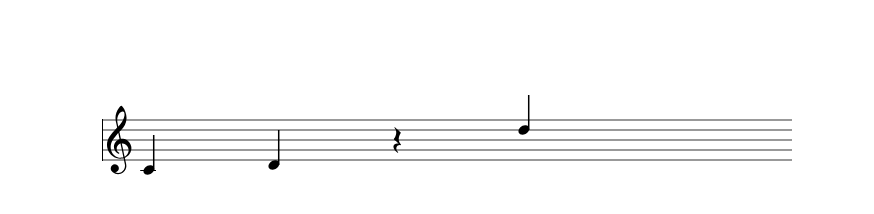
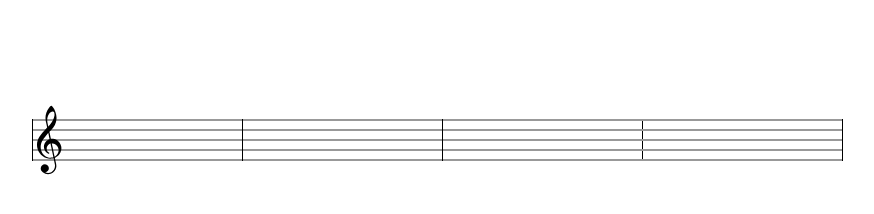
Before and after one commit to bradkaiser/composer, a plain HTML site: page TestVexFlow.html in a window 1280 px wide. Shown: the whole page, without its empty margins (198-1072 px from the left). Drawn offline with Linux system fonts and the light colour scheme.

Commit message:
More changes.
Wish the Vexflow had API documentation that I could find

```diff
--- a/TestVexFlow.html
+++ b/TestVexFlow.html
@@ -15,31 +15,44 @@
 </head>
 <body>
 
-<div style=" margin:0 auto; width:60%; height:80%; margin-top:80px;">
-  <canvas id="canvas" width="700" height="900"></canvas>
+<div style=" margin:0 auto; width:70%; height:80%; margin-top:80px;">
+  <canvas id="canvas" width="820" height="900"></canvas>
 </div>
 
 <script>
 var canvas = document.getElementById("canvas");
   var renderer = new Vex.Flow.Renderer(canvas,
     Vex.Flow.Renderer.Backends.CANVAS);
+  var ctx = renderer.getContext();
 
-  var ctx = renderer.getContext();
-  var stave = new Vex.Flow.Stave(10, 0, 800);
-  stave.addClef("treble").setContext(ctx).draw();
+  var stave3 = new Vex.Flow.Stave(410, 0, 200);
+  stave3.setContext(ctx).draw();
+  var stave4 = new Vex.Flow.Stave(610, 0, 200);
+  stave4.setContext(ctx).draw();
+
 
 	var note1 = new Note("c","4","q");
 	var note2 = new Note("d","4","q");
 	var note3 = new Note("b","4","qr");
 	var note4 = new Note("d","5","q");
 
-	var bar = new Bar()
+	var bar = new Bar(0,0,810);
+	bar.addClef();
 	bar.addNote(note1.note); bar.addNote(note2.note); bar.addNote(note3.note); bar.addNote(note4.note);
 	bar.finalizeVoice();
   // Format and justify the notes to 500 pixels
   var formatter = new Vex.Flow.Formatter().
-    joinVoices([bar.bar]).format([bar.bar], 500);
-	bar.draw(ctx,stave);
+    joinVoices([bar.bar]).format([bar.bar], 200);
+	bar.draw(ctx);
+
+	var bar2 = new Bar(210,0,200);
+	bar2.addNote(note1.note); bar2.addNote(note2.note); bar2.addNote(note3.note); bar2.addNote(note4.note);
+	bar2.finalizeVoice();
+  // Format and justify the notes to 500 pixels
+  var formatter = new Vex.Flow.Formatter().
+    joinVoices([bar2.bar]).format([bar2.bar], 200);
+	bar2.draw(ctx);
+
 
 </script>
 
--- a/css/main.css
+++ b/css/main.css
@@ -5,6 +5,6 @@
     margin-left: auto;
     margin-right: auto;
     display: block;
-    width: 700px;
+    width: 820px;
 	height:900px;
 }
--- a/js/bar.js
+++ b/js/bar.js
@@ -1,12 +1,14 @@
-function Bar(){
+function Bar(x, y, width){
+	this.x = x;
+	this.y = y;
+	this.width = width;
 	this.notes = new Array();
 	this.bar = new Vex.Flow.Voice({
-    num_beats: 4,
-    beat_value: 4,
-    resolution: Vex.Flow.RESOLUTION
+		num_beats: 4,
+		beat_value: 4,
+		resolution: Vex.Flow.RESOLUTION
   	});
-
-
+	this.stave = new Vex.Flow.Stave(x, y, width);
 }
 
 Bar.prototype.addNote = function(note){
@@ -17,6 +19,15 @@ Bar.prototype.finalizeVoice = function(){
 	this.bar.addTickables(this.notes);
 }
 
-Bar.prototype.draw = function(ctx, stave){
-	this.bar.draw(ctx,stave);
+Bar.prototype.addClef = function(){
+	if (this.x == 0){
+		this.stave.addClef("treble");
+	}
 }
+
+Bar.prototype.draw = function(ctx, notesDraw){
+	this.stave.setContext(ctx).draw();
+	if (notesDraw == true){
+		this.bar.draw(ctx,this.stave);
+	}
+}
--- a/js/note.js
+++ b/js/note.js
@@ -1,4 +1,4 @@
-//Use this to create a StaveNote. Will be added to a bar (which is a Vex Voice)
+//Use this to create a StaveNote. Will be added to a bar (which is a Stave )
 
 function Note(key, octave, duration){
 	this.key = key + "/" + octave;
@@ -6,6 +6,7 @@ function Note(key, octave, duration){
 	this.note = new Vex.Flow.StaveNote({ keys: [this.key], duration: this.duration });
 
 }
+
 
 Note.prototype.setKey = function(key, octave){
 	this.key = key + "/" + octave;
```
